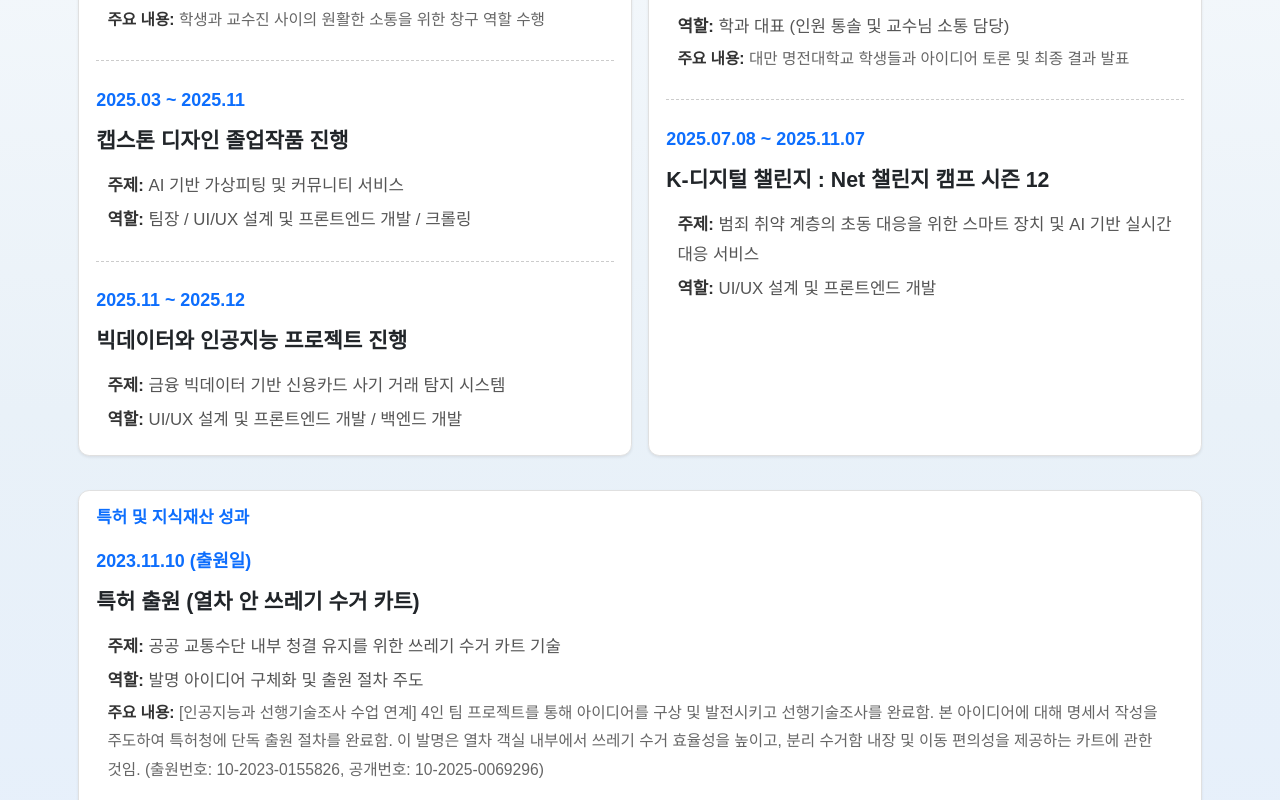
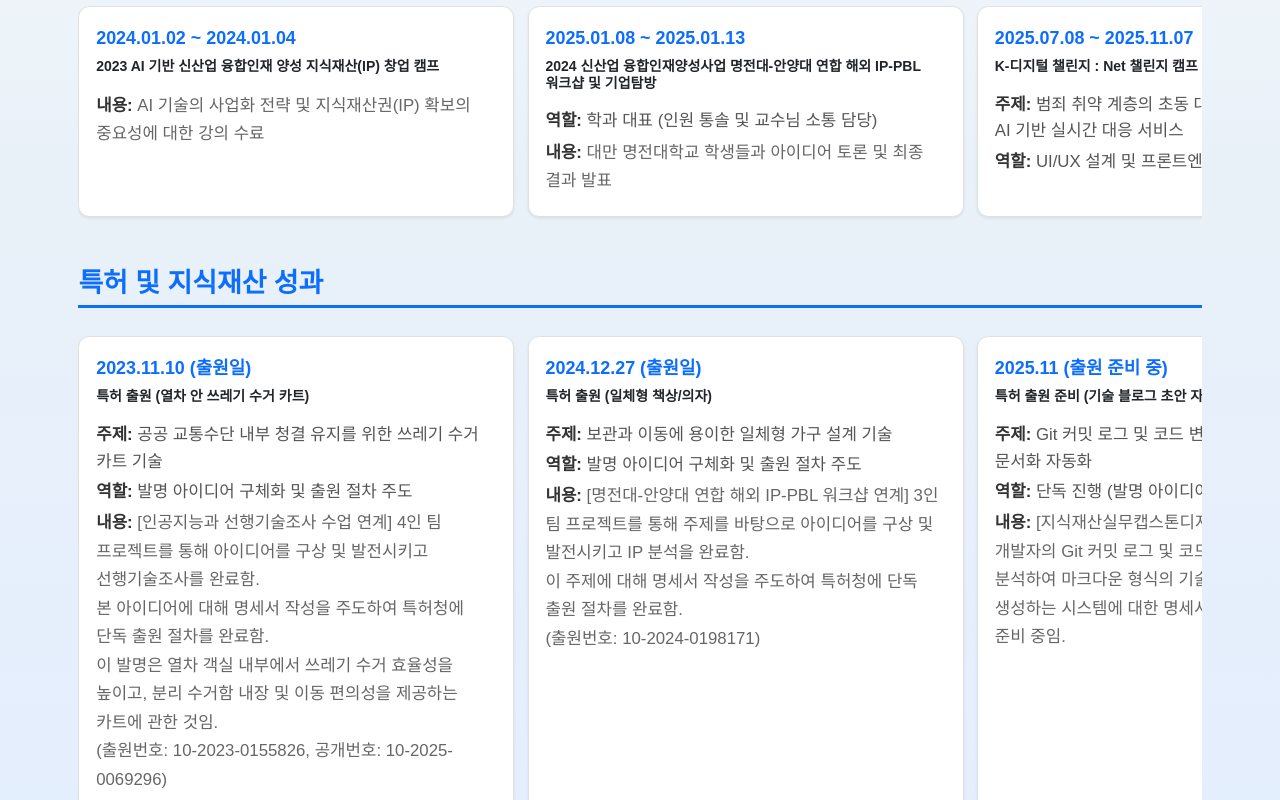
Before and after one commit to leekyuhyun/portfolio, a Vue app: page / in a window 1280 px wide. Shown: the part 2040-2840 px from the top of the page. Built offline with nearby package versions, Linux system fonts and the light colour scheme.

Commit message:
fix : activity components UI 수정

```diff
--- a/src/components/Activity/Activity.css
+++ b/src/components/Activity/Activity.css
@@ -9,51 +9,120 @@
   object-fit: contain;
 }
 
-/* 💡 새로운 카드 스타일 */
-.activity-card-wrapper .card {
-  border-radius: 1rem;
-  padding: 3rem;
-  border: 1px solid #e0e0e0;
+/* 💡 섹션 타이틀 스타일 (교내/교외/특허 구분) */
+.activity-section-title {
+  font-size: 2.4rem;
+  font-weight: 700;
+  color: var(--bs-primary);
+  margin-bottom: 2rem;
+  padding-bottom: 0.5rem;
+  border-bottom: 3px solid var(--bs-primary);
+  display: inline-block;
 }
 
-.activity-list {
-  line-height: 1.8;
+/* 💡 새로운 수평 스크롤 컨테이너 */
+.activity-scroll-container {
+  overflow-x: auto;
+  -webkit-overflow-scrolling: touch;
+  padding-bottom: 1rem;
+  height: 100%;
+  flex-grow: 1;
+}
+
+/* 💡 스크롤바 숨김 (웹킷 기반 브라우저) */
+.activity-scroll-container::-webkit-scrollbar {
+  display: none;
+  width: 0;
+  height: 0;
+}
+.activity-scroll-container {
+  -ms-overflow-style: none; /* IE and Edge */
+  scrollbar-width: none; /* Firefox */
+}
+
+/* 💡 개별 활동 카드들을 담는 flex 컨테이너 */
+.activity-horizontal-list {
+  display: flex;
+  flex-wrap: nowrap;
+  gap: 1.2rem; /* 카드 간 간격 축소 */
+  padding: 0.5rem 0;
+  /* [핵심 설정] 모든 카드의 높이를 가장 긴 카드에 맞춤 */
+  align-items: stretch;
+  height: 100%; /* 부모 높이 상속 */
+}
+
+/* 💡 개별 활동 카드 스타일 */
+.activity-item-card {
+  flex: 0 0 auto; /* 크기 조절 방지 */
+  transition: transform 0.3s ease;
+  height: 100%; /* 부모 높이에 맞춤 */
+}
+
+.activity-item-card .card {
+  border-radius: 1rem;
+  padding: 2.5rem;
+  border: 1px solid #e0e0e0;
+  /* 텍스트 상단 정렬 및 높이 맞추기 */
+  display: flex;
+  flex-direction: column;
+  height: 100%; /* 부모 activity-item-card의 높이에 맞춤 */
+}
+
+.activity-item-card .card:hover {
+  transform: translateY(-5px);
+  box-shadow: 0 10px 20px rgba(0, 0, 0, 0.15) !important;
+}
+
+/* PC (992px 이상): 2.5개 노출 및 스크롤 유도 */
+@media (min-width: 992px) {
+  .activity-item-card {
+    /* [수정] 2.5개 카드가 보이도록 너비 조정 */
+    width: calc(40% - 1.2rem);
+    min-width: calc(40% - 1.2rem);
+  }
+}
+
+/* 모바일/태블릿 (992px 미만): 1개씩 보이게 */
+@media (max-width: 991.98px) {
+  .activity-item-card {
+    width: 85vw; /* 뷰포트 너비의 85% */
+    min-width: 85vw;
+  }
+  .activity-horizontal-list {
+    padding-left: 1.5rem;
+    padding-right: 1.5rem;
+  }
+}
+
+/* --- 내부 텍스트 스타일 조정 --- */
+
+.activity-details {
+  /* [최종 수정] 내용이 적은 카드의 공간을 확장하여 높이 통일 보조 (가장 중요한 설정) */
+  flex-grow: 1;
   padding-left: 0;
 }
 
-/* 각 활동 항목 사이에 구분선 추가 */
-.activity-item:not(:last-child) {
-  margin-bottom: 2rem;
-  padding-bottom: 2rem;
-  border-bottom: 1px dashed #cccccc; /* 깔끔한 대시선 */
-}
-
-/* 마커 스타일은 제거되었으므로, 목록 항목에 일반적인 리스트 스타일만 적용 */
 .activity-period {
-  color: var(--bs-primary);
   font-size: 1.6rem;
   margin-bottom: 0.5rem;
 }
 
 .activity-title {
-  font-size: 1.9rem;
-  font-weight: 600;
-  margin-bottom: 1rem;
-}
-
-.activity-details {
-  padding-left: 1rem; /* 항목 내용 들여쓰기 */
+  font-size: 2rem;
+  font-weight: 700;
+  margin-bottom: 1.5rem;
 }
 
 .activity-details p {
   margin-bottom: 0.3rem;
-  font-size: 1.5rem;
+  font-size: 1.5rem; /* [PC/기본] 모든 p 태그의 폰트 크기를 1.5rem으로 통일 */
   color: #555;
   word-break: keep-all;
   overflow-wrap: break-word;
 }
 .activity-details .details-text {
-  font-size: 1.4rem;
+  /* [수정] font-size 속성 제거하여 .activity-details p의 1.5rem을 상속받도록 함 */
+  line-height: 1.7;
   color: #666;
 }
 .activity-details p strong {
@@ -61,17 +130,26 @@
   color: #333;
 }
 
-/* 💡 모바일 반응형: 별도 복잡한 조정 필요 없음 (Bootstrap의 col-lg-6이 자동 처리) */
-@media (max-width: 992px) {
-  .activity-card-wrapper .card {
-    padding: 2.5rem;
+/* 기타 반응형 */
+@media (max-width: 768px) {
+  .activity-item-card .card {
+    padding: 2rem;
+  }
+  .activity-title {
+    font-size: 1.8rem;
+  }
+  .activity-details p {
+    font-size: 1.4rem; /* [수정] 768px 이하에서 모든 p 태그의 폰트 크기 통일 */
   }
 }
 @media (max-width: 576px) {
-  .activity-card-wrapper .card {
+  .activity-item-card .card {
     padding: 1.5rem;
   }
   .activity-title {
-    font-size: 1.7rem;
+    font-size: 1.6rem;
+  }
+  .activity-details p {
+    font-size: 1.3rem; /* [수정] 576px 이하에서 모든 p 태그의 폰트 크기 통일 */
   }
 }
--- a/src/components/Activity/Activity.js
+++ b/src/components/Activity/Activity.js
@@ -2,14 +2,15 @@
 
 export default {
   setup() {
-    const activityData = {
+    // 데이터를 카테고리별로 명확히 구분하여 반환
+    const activitySections = {
       onCampus: onCampusData,
       offCampus: offCampusData,
       ipAchievements: ipAchievementsData,
     }
 
     return {
-      activityData,
+      activitySections,
     }
   },
 }
--- a/src/components/Activity/Activity.vue
+++ b/src/components/Activity/Activity.vue
@@ -3,75 +3,92 @@
     <div class="container">
       <h2 class="section-title text-center" data-aos="fade-up">&lt;Activity /&gt;</h2>
 
-      <div class="row g-4 activity-card-wrapper">
-        <div class="col-lg-6" data-aos="fade-up">
-          <div class="card p-4 shadow-sm h-100">
-            <h3 class="fs-4 mb-4 text-primary fw-bold">{{ activityData.onCampus.title }}</h3>
-            <ul class="activity-list list-unstyled mb-0">
-              <li
-                v-for="(item, index) in activityData.onCampus.items"
+      <div class="row g-4 activity-section-container">
+        <div class="col-lg-12 d-flex flex-column" data-aos="fade-up">
+          <h3 class="activity-section-title">{{ activitySections.onCampus.title }}</h3>
+          <div class="activity-scroll-container">
+            <div class="activity-horizontal-list">
+              <div
+                v-for="(item, index) in activitySections.onCampus.items"
                 :key="'on-campus-' + index"
-                class="activity-item"
+                class="activity-item-card"
+                data-aos="fade-up"
+                :data-aos-delay="index * 100"
               >
-                <p class="activity-period fw-bold">{{ item.period }}</p>
-                <p class="activity-title">{{ item.title }}</p>
+                <div class="card p-4 shadow-sm h-100 d-flex flex-column">
+                  <p class="activity-period fw-bold text-primary">{{ item.period }}</p>
+                  <h4 class="activity-title fs-5 fw-bold">{{ item.title }}</h4>
+
                   <div class="activity-details">
                     <p v-if="item.topic"><strong>주제:</strong> {{ item.topic }}</p>
                     <p v-if="item.role"><strong>역할:</strong> {{ item.role }}</p>
                     <p v-if="item.details" class="details-text">
-                    <strong>주요 내용:</strong> {{ item.details }}
+                      <strong>내용:</strong> <span v-html="item.details"></span>
                     </p>
                   </div>
-              </li>
-            </ul>
+                </div>
+              </div>
+            </div>
+          </div>
         </div>
       </div>
 
-        <div class="col-lg-6" data-aos="fade-up" data-aos-delay="100">
-          <div class="card p-4 shadow-sm h-100">
-            <h3 class="fs-4 mb-4 text-primary fw-bold">{{ activityData.offCampus.title }}</h3>
-            <ul class="activity-list list-unstyled mb-0">
-              <li
-                v-for="(item, index) in activityData.offCampus.items"
+      <div class="row g-4 activity-section-container mt-4">
+        <div class="col-lg-12 d-flex flex-column" data-aos="fade-up" data-aos-delay="100">
+          <h3 class="activity-section-title">{{ activitySections.offCampus.title }}</h3>
+          <div class="activity-scroll-container">
+            <div class="activity-horizontal-list">
+              <div
+                v-for="(item, index) in activitySections.offCampus.items"
                 :key="'off-campus-' + index"
-                class="activity-item"
+                class="activity-item-card"
+                data-aos="fade-up"
+                :data-aos-delay="index * 100 + 100"
               >
-                <p class="activity-period fw-bold">{{ item.period }}</p>
-                <p class="activity-title">{{ item.title }}</p>
+                <div class="card p-4 shadow-sm h-100 d-flex flex-column">
+                  <p class="activity-period fw-bold text-primary">{{ item.period }}</p>
+                  <h4 class="activity-title fs-5 fw-bold">{{ item.title }}</h4>
+
                   <div class="activity-details">
                     <p v-if="item.topic"><strong>주제:</strong> {{ item.topic }}</p>
                     <p v-if="item.role"><strong>역할:</strong> {{ item.role }}</p>
                     <p v-if="item.details" class="details-text">
-                    <strong>주요 내용:</strong> {{ item.details }}
+                      <strong>내용:</strong> <span v-html="item.details"></span>
                     </p>
                   </div>
-              </li>
-            </ul>
+                </div>
+              </div>
+            </div>
           </div>
         </div>
       </div>
 
-      <div class="row g-4 activity-card-wrapper mt-4">
-        <div class="col-lg-12" data-aos="fade-up" data-aos-delay="200">
-          <div class="card p-4 shadow-sm h-100">
-            <h3 class="fs-4 mb-4 text-primary fw-bold">{{ activityData.ipAchievements.title }}</h3>
-            <ul class="activity-list list-unstyled mb-0">
-              <li
-                v-for="(item, index) in activityData.ipAchievements.items"
+      <div class="row g-4 activity-section-container mt-4">
+        <div class="col-lg-12 d-flex flex-column" data-aos="fade-up" data-aos-delay="200">
+          <h3 class="activity-section-title">{{ activitySections.ipAchievements.title }}</h3>
+          <div class="activity-scroll-container">
+            <div class="activity-horizontal-list">
+              <div
+                v-for="(item, index) in activitySections.ipAchievements.items"
                 :key="'ip-achievements-' + index"
-                class="activity-item"
+                class="activity-item-card"
+                data-aos="fade-up"
+                :data-aos-delay="index * 100 + 200"
               >
-                <p class="activity-period fw-bold">{{ item.period }}</p>
-                <p class="activity-title">{{ item.title }}</p>
+                <div class="card p-4 shadow-sm h-100 d-flex flex-column">
+                  <p class="activity-period fw-bold text-primary">{{ item.period }}</p>
+                  <h4 class="activity-title fs-5 fw-bold">{{ item.title }}</h4>
+
                   <div class="activity-details">
                     <p v-if="item.topic"><strong>주제:</strong> {{ item.topic }}</p>
                     <p v-if="item.role"><strong>역할:</strong> {{ item.role }}</p>
                     <p v-if="item.details" class="details-text">
-                    <strong>주요 내용:</strong> {{ item.details }}
+                      <strong>내용:</strong> <span v-html="item.details"></span>
                     </p>
                   </div>
-              </li>
-            </ul>
+                </div>
+              </div>
+            </div>
           </div>
         </div>
       </div>
--- a/src/data/activity_data.js
+++ b/src/data/activity_data.js
@@ -61,9 +61,10 @@
       topic: '공공 교통수단 내부 청결 유지를 위한 쓰레기 수거 카트 기술',
       role: '발명 아이디어 구체화 및 출원 절차 주도',
       details:
-        '[인공지능과 선행기술조사 수업 연계] 4인 팀 프로젝트를 통해 아이디어를 구상 및 발전시키고 선행기술조사를 완료함. 본 아이디어에 대해 명세서 작성을 주도하여 특허청에 단독 출원 절차를 완료함.' +
-        ' 이 발명은 열차 객실 내부에서 쓰레기 수거 효율성을 높이고, 분리 수거함 내장 및 이동 편의성을 제공하는 카트에 관한 것임.' +
-        ' (출원번호: 10-2023-0155826, 공개번호: 10-2025-0069296)',
+        '[인공지능과 선행기술조사 수업 연계] 4인 팀 프로젝트를 통해 아이디어를 구상 및 발전시키고 선행기술조사를 완료함.<br>' +
+        '본 아이디어에 대해 명세서 작성을 주도하여 특허청에 단독 출원 절차를 완료함.<br>' +
+        '이 발명은 열차 객실 내부에서 쓰레기 수거 효율성을 높이고, 분리 수거함 내장 및 이동 편의성을 제공하는 카트에 관한 것임.<br>' +
+        '(출원번호: 10-2023-0155826, 공개번호: 10-2025-0069296)',
     },
     {
       period: '2024.12.27 (출원일)',
@@ -71,9 +72,9 @@
       topic: '보관과 이동에 용이한 일체형 가구 설계 기술',
       role: '발명 아이디어 구체화 및 출원 절차 주도',
       details:
-        '[명전대-안양대 연합 해외 IP-PBL 워크샵 연계] 3인 팀 프로젝트를 통해 주제를 바탕으로 아이디어를 구상 및 발전시키고 IP 분석을 완료함.' +
-        ' 이 주제에 대해 명세서 작성을 주도하여 특허청에 단독 출원 절차를 완료함.' +
-        ' (출원번호: 10-2024-0198171)',
+        '[명전대-안양대 연합 해외 IP-PBL 워크샵 연계] 3인 팀 프로젝트를 통해 주제를 바탕으로 아이디어를 구상 및 발전시키고 IP 분석을 완료함.<br>' +
+        '이 주제에 대해 명세서 작성을 주도하여 특허청에 단독 출원 절차를 완료함.<br>' +
+        '(출원번호: 10-2024-0198171)',
     },
     {
       period: '2025.11 (출원 준비 중)',
```
Lines whose indentation alone changed are shown as unchanged.
